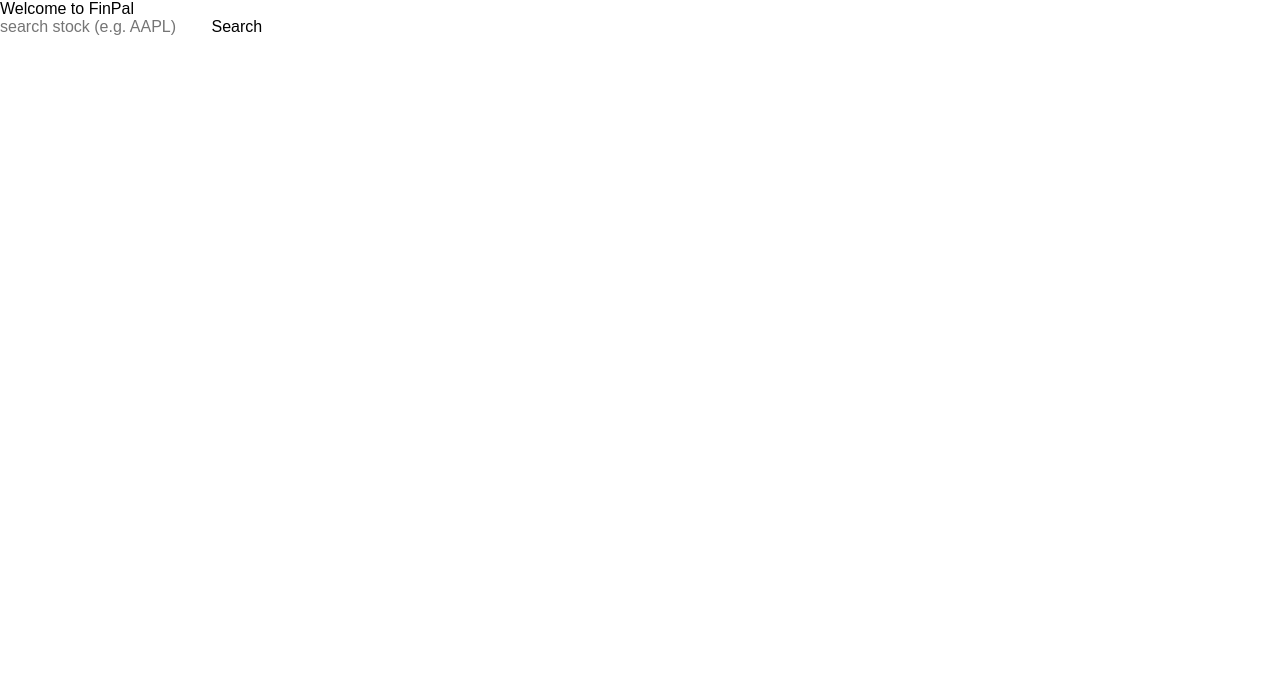
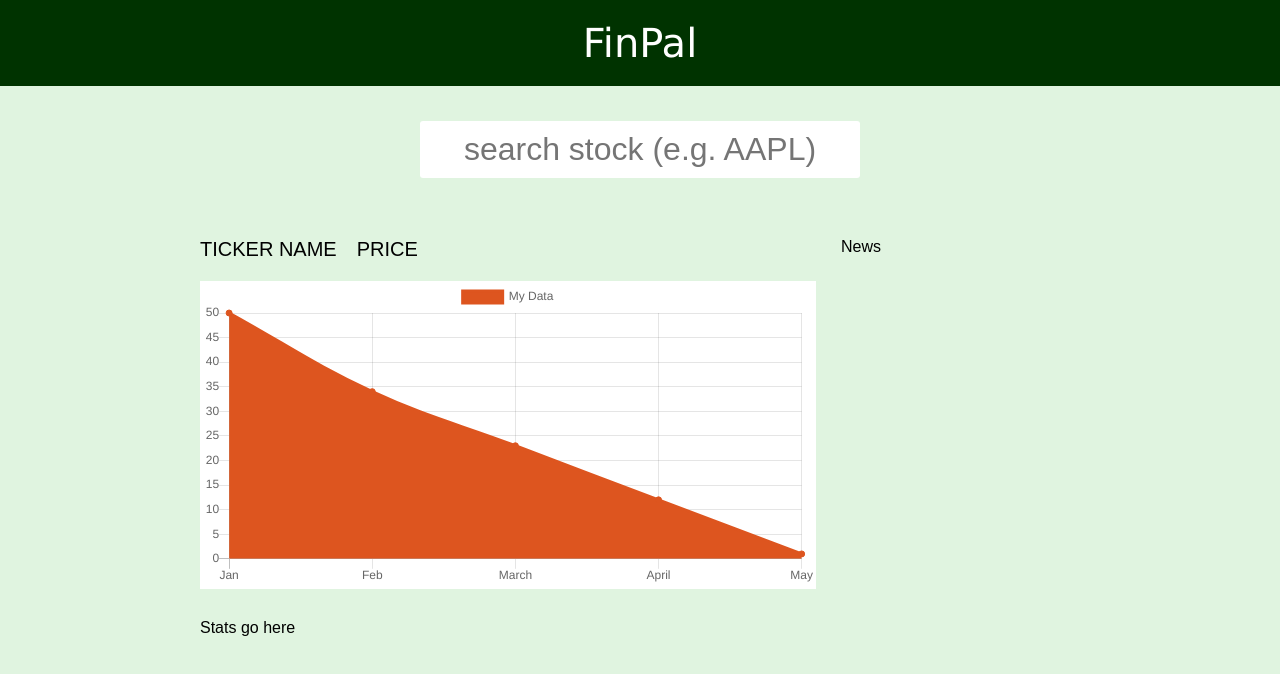
Before and after one commit to ak415/FinPal, a website built with webpack: page index.html in a window 1280 px wide. Built offline with nearby package versions, Linux system fonts and the light colour scheme.

Commit message:
started styling and added chart.js file

```diff
--- a/app/application.css
+++ b/app/application.css
@@ -0,0 +1,135 @@
+/*
+  CSS Reset taken from App Academy Github
+*/
+
+html, body, header, nav, h1, a,
+ul, li, strong, main, button, i,
+section, img, div, h2, p, form,
+fieldset, label, input, textarea,
+span, article, footer, time, small {
+  margin: 0;
+  padding: 0;
+  border: 0;
+  outline: 0;
+  font: inherit;
+  color: inherit;
+  text-align: inherit;
+  text-decoration: inherit;
+  vertical-align: inherit;
+  box-sizing: inherit;
+  background: transparent;
+}
+
+body {
+  font-family: sans-serif;
+}
+
+ul {
+  list-style: none;
+}
+
+img {
+  display: block;
+  width: 100%;
+  height: auto;
+}
+
+input[type="password"],
+input[type="email"],
+input[type="text"],
+input[type="submit"],
+textarea,
+button {
+
+  -webkit-appearance: none;
+  -moz-appearance: none;
+}
+
+button,
+input[type="submit"] {
+  cursor: pointer;
+}
+
+html {
+  height: 100%;
+}
+
+body {
+  height: 100%;
+  background: #E0F4E0;
+}
+.title-wrapper {
+  display: flex;
+  justify-content: center;
+  background: #003300;
+}
+
+
+
+.finpal-title {
+  font-size: 40px;
+  top: 0%;
+  margin: 20px 0 20px 0;
+  color: white;
+  font-family: verdana;
+}
+
+.search-input{
+  font-size: 32px;
+  text-align: center;
+  margin: 35px 20px 10px 20px;
+  padding: 10px 20px 10px 20px;
+  width: 400px;
+  background: white;
+  border-radius: 3px;
+}
+
+.input-wrapper {
+  display: flex;
+  justify-content: center;
+}
+
+.chart {
+  background: white;
+  width: 100%;
+  height: auto;
+  display: flex;
+  margin-bottom: 30px;
+}
+
+.chart-and-stats-flex {
+  display: flex;
+  margin: 50px;
+}
+
+.chart-and-stats-wrapper {
+  display: flex;
+  flex-direction: column;
+  width: 70%;
+  height: 100%;
+  margin-right: 25px;
+}
+
+.news {
+  width: 30%;
+}
+
+.wrapper-content {
+  margin: 30px 150px 0px 150px
+}
+
+
+.stock-name-and-price{
+  display: flex;
+  flex-direction: row;
+  margin-bottom: 20px;
+}
+
+.stock-name{
+  font-size: 20px;
+  margin-right: 20px;
+}
+
+.stock-previous-day-closing {
+    font-size: 20px;
+}
--- a/index.html
+++ b/index.html
@@ -6,22 +6,81 @@
 
     <meta charset="utf-8">
     <title>Stock Analysis</title>
-    <script src="https://ajax.googleapis.com/ajax/libs/jquery/3.2.1/jquery.min.js"></script>
-    <script type="text/javascript" src="bundle.js">
-    </script>
-    <link rel="stylesheet" href="./app/css_reset.css">
+
+
+    <!-- <link rel="stylesheet" href="./app/css_reset.css"> -->
     <link rel="stylesheet" href="./app/application.css">
   </head>
   <body>
-    <h1>Welcome to FinPal</h1>
+    <header>
+      <div class="title-wrapper">
+        <p class="finpal-title">FinPal</p>
+      </div>
+    </header>
     <div class="stock-Search">
       <form id="stock-search-form">
-        <input type="text"
-        name="ticker"
-        placeholder="search stock (e.g. AAPL)"></input>
-        <input type="submit" value="Search"></input>
+        <div class="input-wrapper">
+          <input
+          autofocus
+          type="text"
+          name="ticker"
+          placeholder="search stock (e.g. AAPL)"
+          class='search-input'>  </input>
+          <input style="display:none;" type="submit" value="Search"></input>
+        </div>
+
+
+
+    <div class="wrapper-content">
+
+
+        <div class="chart-and-stats-flex">
+
+
+          <div class="chart-and-stats-wrapper">
+            <div class="stock-name-and-price">
+              <p class="stock-name">
+                TICKER NAME
+              </p>
+              <p class="stock-previous-day-closing">
+                PRICE
+              </p>
+            </div>
+
+            <div class="chart">
+              <canvas id="stock-chart"></canvas>
+            </div>
+            <div class="stats">
+              <h2>Stats go here</h2>
+            </div>
+
+          </div>
+
+
+           <div class"News">
+             <p>News</p>
+
+           </div>
+
+       </div>
+
+
+       </div>
+
+
+
+
+
+
+
+
+
+
       </form>
     </div>
     <div id="result"></div>
+    <script src="https://ajax.googleapis.com/ajax/libs/jquery/3.2.1/jquery.min.js"></script>
+    <script src="https://cdnjs.cloudflare.com/ajax/libs/Chart.js/2.7.1/Chart.bundle.min.js"></script>
+    <script type="text/javascript" src="bundle.js"></script>
   </body>
 </html>
--- a/lib/main.js
+++ b/lib/main.js
@@ -1,5 +1,7 @@
 import SearchStocks from './search_stocks';
+import ChartGenerate from '../stock-chart';
 
 document.addEventListener("DOMContentLoaded", () => {
 let searchStocks = new SearchStocks();
+ChartGenerate();
 });
--- /dev/null
+++ b/stock-chart.js
@@ -0,0 +1,22 @@
+let ChartGenerate = function (){
+  let myChart = document.getElementById('stock-chart').getContext('2d');
+  let line = new Chart(myChart,{
+    type: 'line',
+    data:{
+      labels: ["Jan","Feb","March","April","May"],
+      datasets: [{
+        label: "My Data",
+        backgroundColor: "rgb(221,85,31)",
+        borderColor: "rgb(221,85,31)",
+        data: [50,34,23,12,1]
+      }]
+    },
+    options:{
+      responsive: true
+    }
+  });
+};
+
+
+
+export default ChartGenerate;
```
Also changed, not shown: bundle.js (+32 -0 lines).
